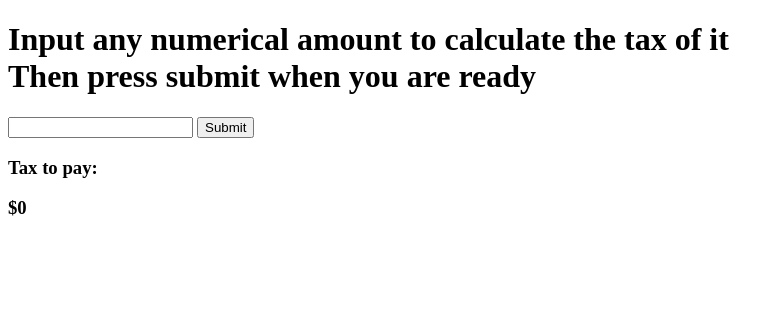
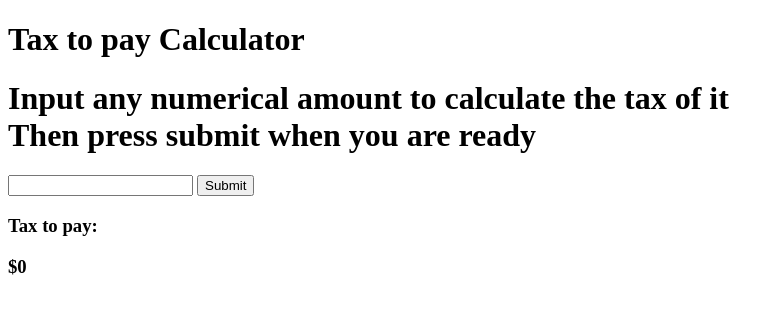
Before and after one commit to abe-calder/Hnry-Engineering-Take-Home-Assessment---Abe-Calder, a website built with Vite: page index.html in a window 1280 px wide. Shown: the whole page, without its empty margins (0-784 px from the left). Built offline with nearby package versions, Linux system fonts and the light colour scheme.

Commit message:
add title - done

```diff
--- a/index.html
+++ b/index.html
@@ -7,6 +7,7 @@
   <title>Tax Calculator</title>
 </head>
 <body>
+  <h1>Tax to pay Calculator</h1>
   <h1>Input any numerical amount to calculate the tax of it<br> Then press submit when you are ready</h1>
   <input id="input">
   <button onclick="printTaxToPay()">Submit</button>
```
